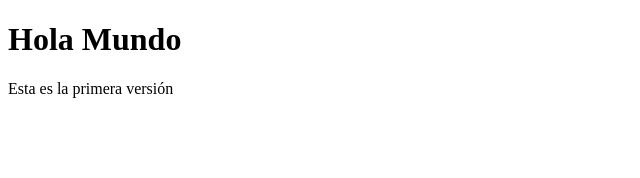
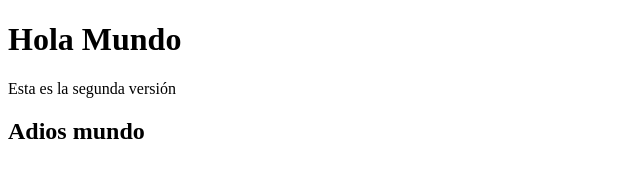
Before and after one commit to Informatica-Aplicada-a-los-Negocios/Expo-Git, a plain HTML site: page index.html in a window 1280 px wide. Shown: the whole page, without its empty margins (0-640 px from the left). Drawn offline with Linux system fonts and the light colour scheme.

Commit message:
Segundo Commit

```diff
--- a/index.html
+++ b/index.html
@@ -2,7 +2,8 @@
 <head>
     <title>Document</title>
     <h1>Hola Mundo</h1>
-    <p>Esta es la primera versión</p>
+    <p>Esta es la segunda versión</p>
+    <h2>Adios mundo</h2>
 </head>
 <body>
 
```
